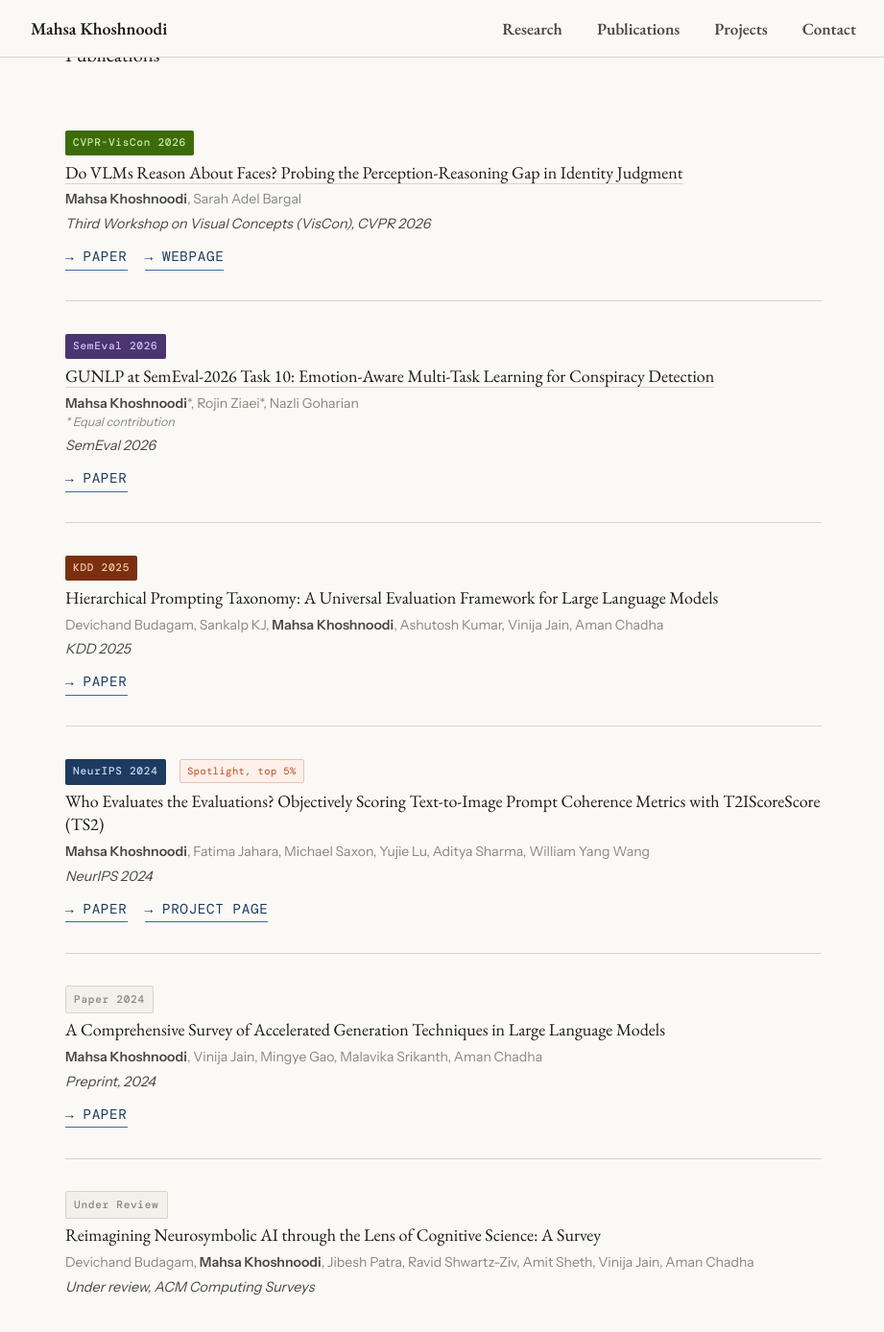
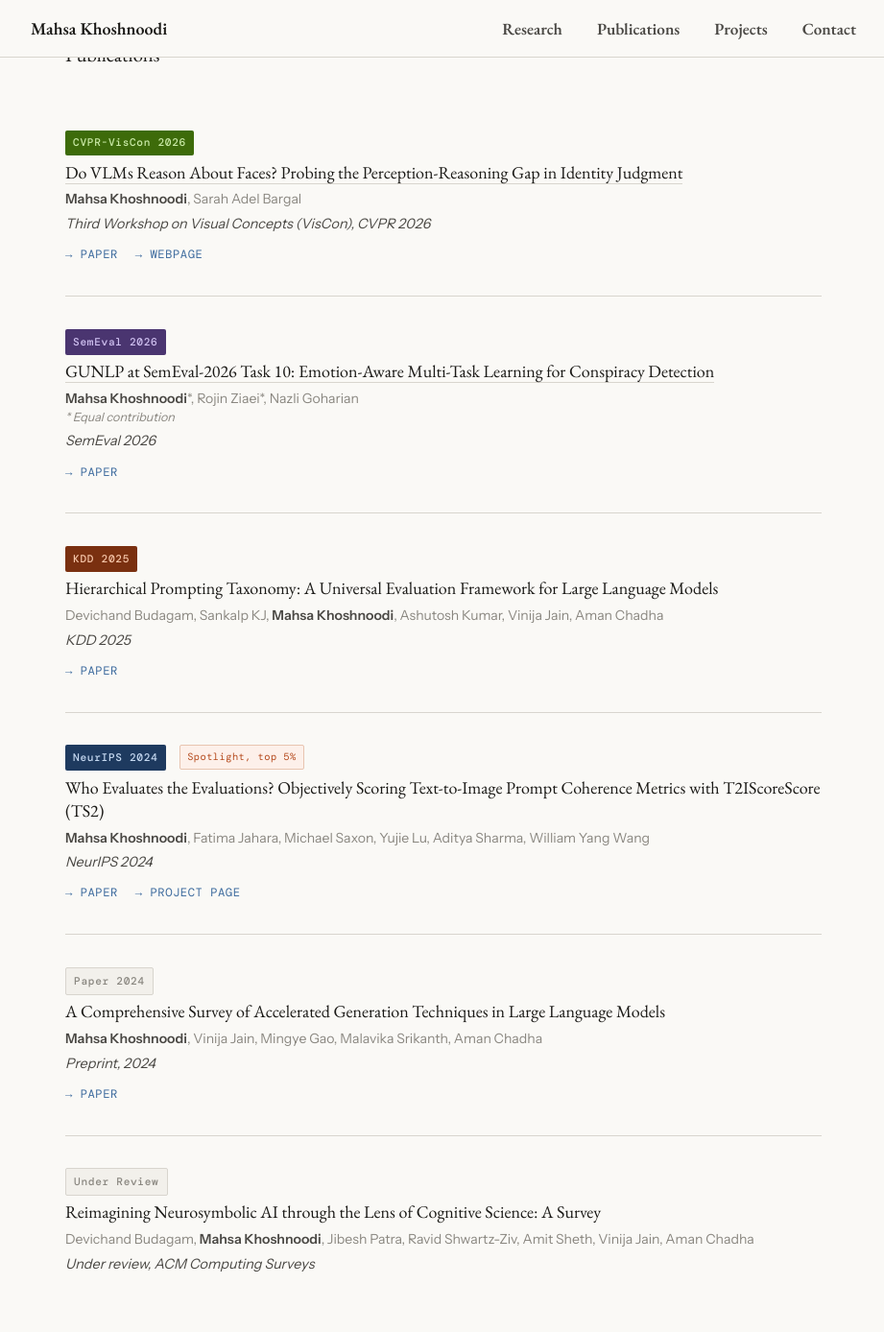
Before and after one commit to Arenaa/arenaa.github.io, a Jekyll site: the page index.html, which Jekyll copies as it is, in a window 1280 px wide and 1400 px high, scrolled down 1346 px. Shown: the top 1388 px of the window at 96% size, without its empty margins (178-1099 px from the left). Built offline with Jekyll 4.4.1, drawn with Linux system fonts in a browser that asks for light colours.

Commit message:
Restore original Paper and Webpage link styles.
Co-authored-by: Cursor <cursoragent@cursor.com>

```diff
--- a/index.html
+++ b/index.html
@@ -297,15 +297,15 @@ section {
 .pub-links { margin-top: 0.5rem; display: flex; gap: 1rem; }
 .pub-link {
   font-family: var(--mono);
-  font-size: 0.8rem;
+  font-size: 0.68rem;
   letter-spacing: 0.04em;
-  color: var(--accent);
+  color: var(--accent-mid);
   text-transform: uppercase;
-  border-bottom: 1px solid var(--accent-mid) !important;
-  transition: color 0.15s, border-color 0.15s;
+  border-bottom: none !important;
+  transition: color 0.15s;
 }
 .pub-link::before { content: '→ '; }
-.pub-link:hover { color: var(--highlight); border-bottom-color: var(--highlight) !important; }
+.pub-link:hover { color: var(--accent); }
 .pub-img-wrap { margin-top: 0.9rem; }
 .pub-img { width: 100%; max-width: 560px; display: block; border: 1px solid var(--rule); border-radius: 2px; }
 
```
Also changed, not shown: projects.html (+5 -5 lines).
